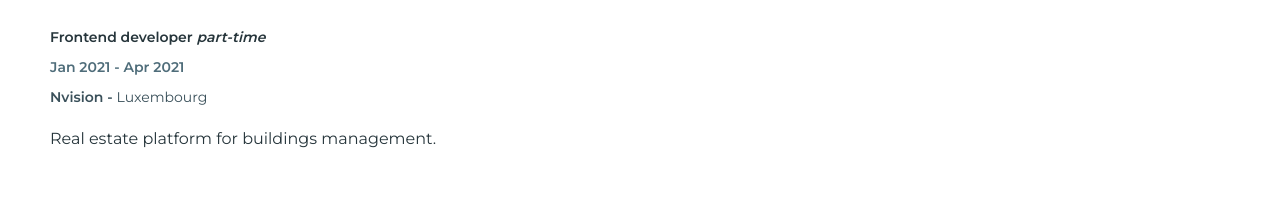
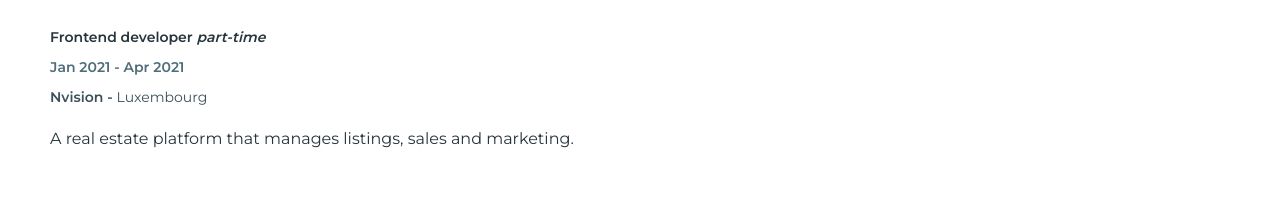
Before and after one commit to BenHakimIlyass/portfolio, a Next.js app: page / in a window 1280 px wide. Shown: the part 900-1117 px from the top of the page. Built offline with nearby package versions, Linux system fonts and the light colour scheme.

Commit message:
Update data

```diff
--- a/pages/index.tsx
+++ b/pages/index.tsx
@@ -110,7 +110,7 @@
                     period="Jan 2021 - Apr 2021"
                     company="Nvision"
                     location="Luxembourg"
-                    description="Real estate platform for buildings management."
+                    description="A real estate platform that manages listings, sales and marketing."
                   />
                 </Stack>
 
```
